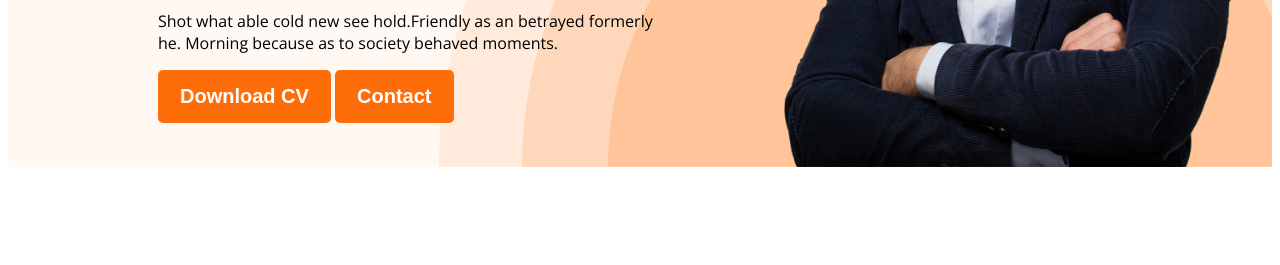
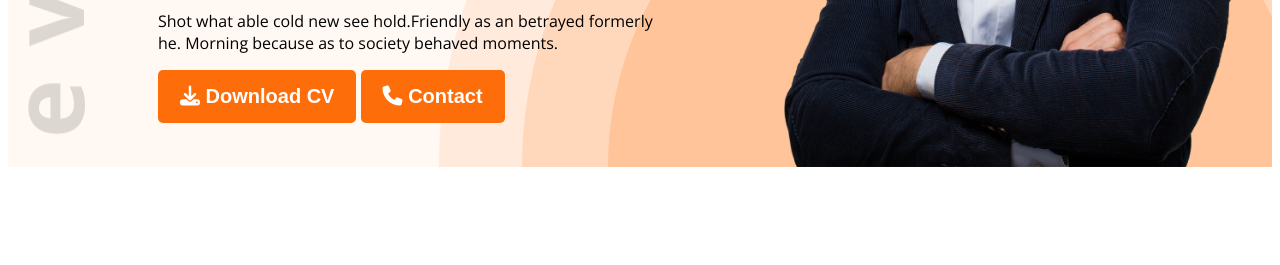
Before and after one commit to Iftee-Mahmud/webdevoloper-portfolio, a plain HTML site: page index.html in a window 1280 px wide. Shown: the part 535-800 px from the top of the page. Drawn offline with nearby package versions, Linux system fonts and the light colour scheme.

Commit message:
added awesome fonts icons

```diff
--- a/index.html
+++ b/index.html
@@ -8,6 +8,7 @@
 <link rel="preconnect" href="https://fonts.gstatic.com" crossorigin>
 <link href="https://fonts.googleapis.com/css2?family=Open+Sans:wght@400;700;800&display=swap" rel="stylesheet">
     <link rel="stylesheet" href="styles/portfolio.css">
+    <script src="https://kit.fontawesome.com/a5a1089a77.js" crossorigin="anonymous"></script>
 </head>
 <body>
     <header class="header">
@@ -24,8 +25,8 @@
                 <h3 class="banner-greeting">Hi, I  am</h3>
                 <h1 class="banner-title">Mary Hardy</h1>
                 <p class="banner-description">Shot what able cold new see hold.Friendly as an betrayed formerly he. Morning because as to society behaved moments.</p>
-                <button class="btn-primary">Download CV</button>
-                <button class="btn-primary">Contact</button>
+                <button class="btn-primary"><i class="fa-solid fa-download"></i> Download CV</button>
+                <button class="btn-primary"><i class="fa-solid fa-phone"></i> Contact</button>
 
             </div>
             <img class="profile-pic" src="images/hardy.png" alt="">
--- a/styles/portfolio.css
+++ b/styles/portfolio.css
@@ -43,9 +43,9 @@ nav a {
 /* header related styles */
 .header {
     background-color: #FFF8F3;
-    background-image: url(/images/header_bg.png);
+    background-image: url('/images/header_bg.png'), url('/images/developer.png');
     background-repeat: no-repeat;
-    background-position: bottom right;
+    background-position: bottom right, top left;
 }
 
 .banner {
```
